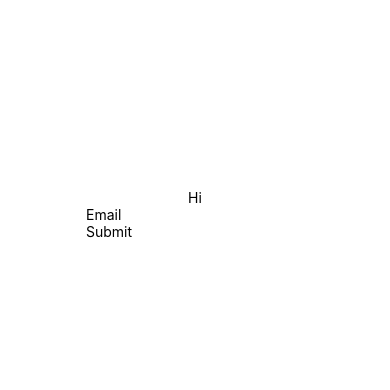
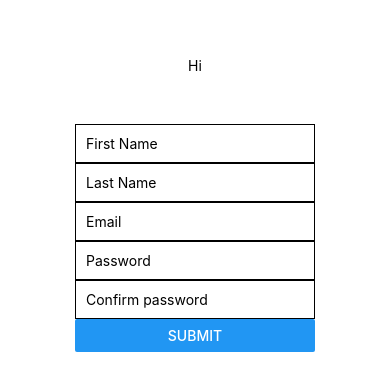
Before and after one commit to Camille-Tsui/hook-validation-assingment, a React Native app: screen / in a window 390 px wide. Shown: the part 208-598 px from the top of the page. Built offline with nearby package versions, Linux system fonts and the light colour scheme.

Commit message:
added the other feilds

```diff
--- a/components/SignUpForm.tsx
+++ b/components/SignUpForm.tsx
@@ -1,72 +1,108 @@
 import { Pressable, View } from "react-native";
 import { Control, Controller, FieldPath, SubmitHandler, useForm } from "react-hook-form";
-import { TextInput, Text } from "react-native";
+import { TextInput, Text, Button, Alert, StyleSheet } from "react-native";
+import { zodResolver } from '@hookform/resolvers/zod';
 import z from "zod";
 
 
 
-// const signupScheama = z.object({
-//     firstName: z.string().min(1, "First name required"),
-// })
 
-// type SignUpFormData = z.infer<typeof signupScheama>;
-// //type SavedFormData = Omit<SignUpFormData, >;
-
-// type FieldProps = {
-//     control: Control<SignUpFormData>;
-//     name: FieldPath<SignupFormData>;
-//     placeholder: string;
-//     secure?: boolean;
-//     email?: boolean;
-// }
-
-// function Field({ control, name, placeholder, secure, email }: FieldProps) {
-//   return (
-//     <Controller
-//       control={control}
-//       name={name}
-//       render={({
-//         field: { onChange, onBlur, value },
-//         fieldState: { error },
-//       }) => (
-//         <>
-//           <TextInput
-//             placeholder={placeholder}
-//             secureTextEntry={secure}
-//             keyboardType={email ? "email-address" : "default"}
-//             autoCapitalize={email || secure ? "none" : "sentences"}
-//             autoCorrect={!(email || secure)}
-//             onChangeText={onChange}
-//             onBlur={onBlur}
-//             value={value}
-//           />
-//           {error && <Text>{error.message}</Text>}
-//         </>
-//       )}
-//     />
-//   );
-// }
+//Need to also add white space detection
+const signupScheama = z.object({
+    firstName: z.string().min(2,"First name is required").max(10, "First name too long"),
+    lastName: z.string().min(2,"Last name is required").max(10, "Last name too long"),
+    email: z.string().min(1, "email required").email('Invalid email adress'),
+    password: z.string().min(8, "Password must have atleast 8 characters"),
+    confirmPassword: z.string(),
+})
+.refine ((d) => d.password === d.confirmPassword, {
+    message: "Passwords don't match",
+    path: ["confirmPassword"],
+}) // I dont think confirm password is working yet
 
 type FormFields = {
+    firstName: string;
+    lastName: string;
     email: string;
+    password: string;
+    confirmPassword: string;
 };
 
+export default function SignUpForm() {
+    // form hook
+  const { register, setValue, watch, handleSubmit, formState: {errors} } = useForm({
+    resolver: zodResolver(signupScheama),
+  });
 
-export default function SignUpForm() {
-    const {register, handleSubmit} = useForm<FormFields>();
+  // register feilds
+  register('firstName');
+  register('lastName');
+  register('email');
+  register('password');
+  register('confirmPassword');
 
-    const onSubmit: SubmitHandler<FormFields> = (data) => {
-        console.log(data);
-    };
+  const onSubmit = (data) => {
+    Alert.alert('Form Data', JSON.stringify(data));
+  };
 
-    return (
-        <View>
+  return (
+    <View style={{ padding: 20, paddingTop: 50 }}>
 
-            <TextInput {...register("email")} placeholder="Email" />
+    {/* First name */}
+      <TextInput
+        placeholder="First Name"
+        value={watch('firstName')}
+        onChangeText={(text) => setValue('firstName', text)}
+        style={styles.feild}
+      />
+      {errors.firstName && <Text>{errors.firstName.message}</Text>}
 
-            <Pressable onPress={handleSubmit(onSubmit)}>
-                <Text>Submit</Text>
-            </Pressable>
-        </View>
-    )
+    {/* Last name */}
+      <TextInput
+        placeholder="Last Name"
+        value={watch('lastName')}
+        onChangeText={(text) => setValue('lastName', text)}
+        style={styles.feild}
+      />
+      {errors.lastName && <Text>{errors.lastName.message}</Text>}
+
+        {/* email */}
+      <TextInput
+        placeholder="Email"
+        value={watch('email')}
+        onChangeText={(text) => setValue('email', text)}
+        style={styles.feild}
+      />
+      {
+        errors.email && <Text>{errors.email.message}</Text>
+      }
+
+      {/* Password */}
+        <TextInput
+        placeholder="Password"
+        value={watch('password')}
+        onChangeText={(text) => setValue('password', text)}
+        style={styles.feild}
+      />
+      {errors.password && <Text>{errors.password.message}</Text>}
+
+      {/* Confirm Password */}
+        <TextInput
+        placeholder="Confirm password"
+        value={watch('confirmPassword')}
+        onChangeText={(text) => setValue('confirmPassword', text)}
+        style={styles.feild}
+      />
+      {errors.confirmPassword && <Text>{errors.confirmPassword.message}</Text>}
+
+      <Button title="Submit" onPress={handleSubmit(onSubmit)} />
+    </View>
+  );
 }
+
+const styles = StyleSheet.create({
+    feild: {
+        borderWidth: 1,
+        padding: 10,
+    }
+})
--- a/package.json
+++ b/package.json
@@ -3,6 +3,7 @@
   "version": "1.0.0",
   "main": "index.js",
   "dependencies": {
+    "@hookform/resolvers": "^6.0.2",
     "expo": "~58.0.21",
     "expo-status-bar": "~58.0.4",
     "react": "19.3.0",
```
Also changed, not shown: 1 other file (tests, documents, lock files or other folders).
